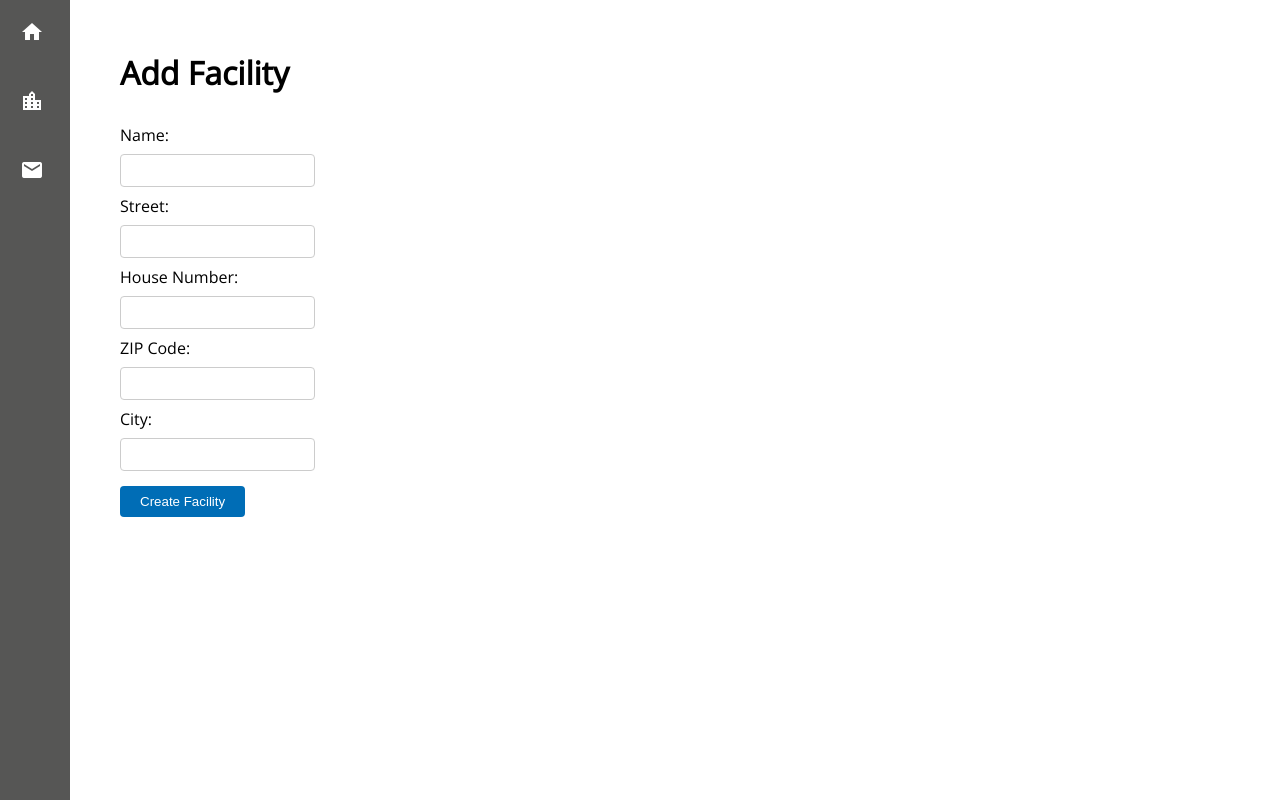
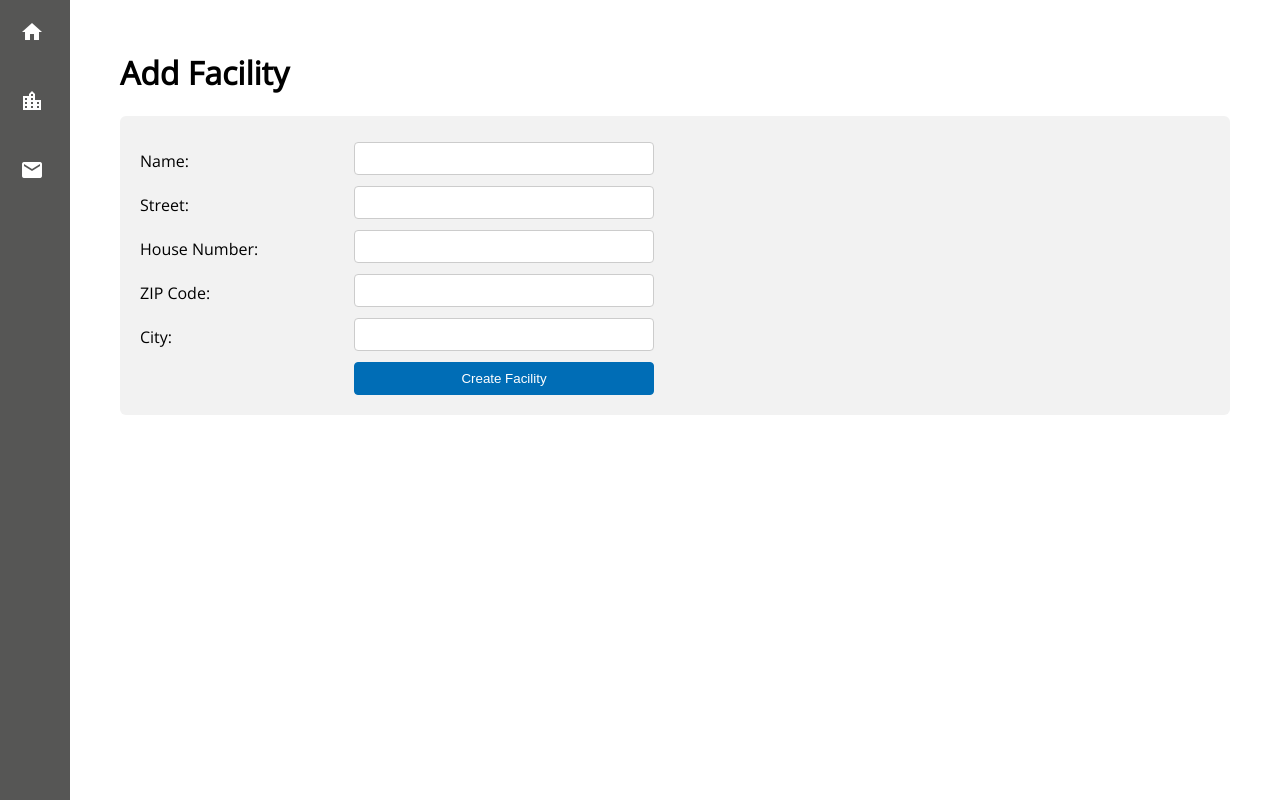
Before and after one commit to felix-seifert/angular-boot, an Angular app in the folder seifert-front/: page /facilities/add in a window 1280 px wide. Built offline with nearby package versions, Linux system fonts and the light colour scheme; no server answers.

Commit message:
Update view of facility-add.component
* Update the view of facility-add.component of the frontend
* Make the form responsible
* Add border-radius css statements for -moz and -webkit browsers

```diff
--- a/seifert-front/src/app/facility-add/facility-add.component.html
+++ b/seifert-front/src/app/facility-add/facility-add.component.html
@@ -1,26 +1,63 @@
 <h1>
   Add Facility
 </h1>
+<div class="grey-box">
+  <div class="row">
+    <div class="col-20">
       <label>
         Name:
-</label><br />
-<input type="text" #name /><br />
+      </label>
+    </div>
+    <div class="col-80">
+      <input type="text" #name/>
+    </div>
+  </div>
+  <div class="row">
+    <div class="col-20">
       <label>
         Street:
-</label><br />
-<input type="text" #street /><br />
+      </label>
+    </div>
+    <div class="col-80">
+      <input type="text" #street/>
+    </div>
+  </div>
+  <div class="row">
+    <div class="col-20">
       <label>
         House Number:
-</label><br />
-<input type="text" #houseNumber /><br />
+      </label>
+    </div>
+    <div class="col-80">
+      <input type="text" #houseNumber/>
+    </div>
+  </div>
+  <div class="row">
+    <div class="col-20">
       <label>
         ZIP Code:
-</label><br />
-<input type="text" #zipCode /><br />
+      </label>
+    </div>
+    <div class="col-80">
+      <input type="text" #zipCode/>
+    </div>
+  </div>
+  <div class="row">
+    <div class="col-20">
       <label>
         City:
-</label><br />
-<input type="text" #city /><br />
+      </label>
+    </div>
+    <div class="col-80">
+      <input type="text" #city/>
+    </div>
+  </div>
+  <div class="row">
+    <div class="col-20">&nbsp;</div>
+    <div class="col-80">
       <button (click)="postFacility(name.value, street.value, houseNumber.value, zipCode.value, city.value)">
         Create Facility
       </button>
+    </div>
+  </div>
+</div>
--- a/seifert-front/src/app/facility-add/facility-add.component.scss
+++ b/seifert-front/src/app/facility-add/facility-add.component.scss
@@ -1,8 +1,27 @@
-input[type=text] {
-  padding: 8px;
-  border: 1px solid #CCCCCC;
-  border-radius: 4px;
-  resize: vertical;
+.grey-box {
+  background: #F2F2F2;
+  -webkit-border-radius: 6px;
+  -moz-border-radius: 6px;
+  border-radius: 6px;
+  padding: 20px;
+
+  .col-20, .col-80 {
+    float: left;
+    margin-top: 6px;
+  }
+
+  .col-20 {
+    width: 20%;
+  }
+
+  .col-80 {
+    width: 80%;
+  }
+
+  .row:after {
+    content: "";
+    display: table;
+    clear: both;
   }
 
   label {
@@ -10,12 +29,46 @@ label {
     display: inline-block;
   }
 
+  input, button {
+    -webkit-box-sizing: border-box;
+    -moz-box-sizing: border-box;
+    box-sizing: border-box;
+    padding: 8px;
+    -webkit-border-radius: 4px;
+    -moz-border-radius: 4px;
+    border-radius: 4px;
+    width: 300px;
+  }
+
+  input[type=text] {
+    border: 1px solid #CCCCCC;
+  }
+
   button {
     background-color: #006DB6;
     color: #FFFFFF;
-  padding: 8px 20px;
-  margin-top: 15px;
-  border: none;
-  border-radius: 4px;
+    border: 1px solid #006DB6;
     cursor: pointer;
   }
+
+  @media screen and (max-width: 900px) {
+    .col-20 {
+      width: 35%;
+    }
+    .col-80 {
+      width: 65%;
+    }
+  }
+
+  @media screen and (max-width: 680px) {
+    input, button {
+      width: 100%
+    }
+  }
+
+  @media screen and (max-width: 600px) {
+    .col-20, .col-80, input, button {
+      width: 100%;
+    }
+  }
+}
--- a/seifert-front/src/styles.scss
+++ b/seifert-front/src/styles.scss
@@ -19,6 +19,8 @@ body {
 
       li {
         background: #F2F2F2;
+        -webkit-border-radius: 6px;
+        -moz-border-radius: 6px;
         border-radius: 6px;
         padding: 20px;
         margin-bottom: 8px;
```
Lines whose indentation alone changed are shown as unchanged.
